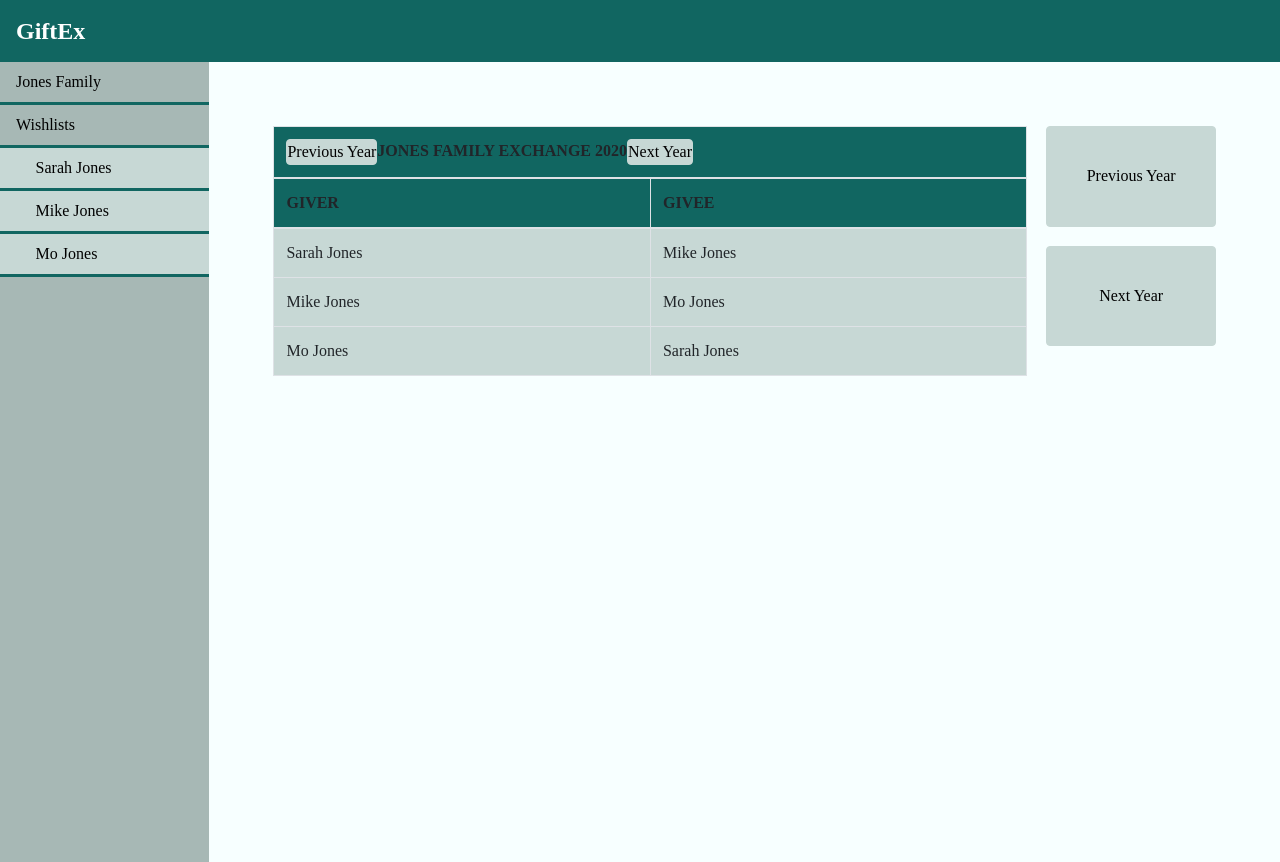
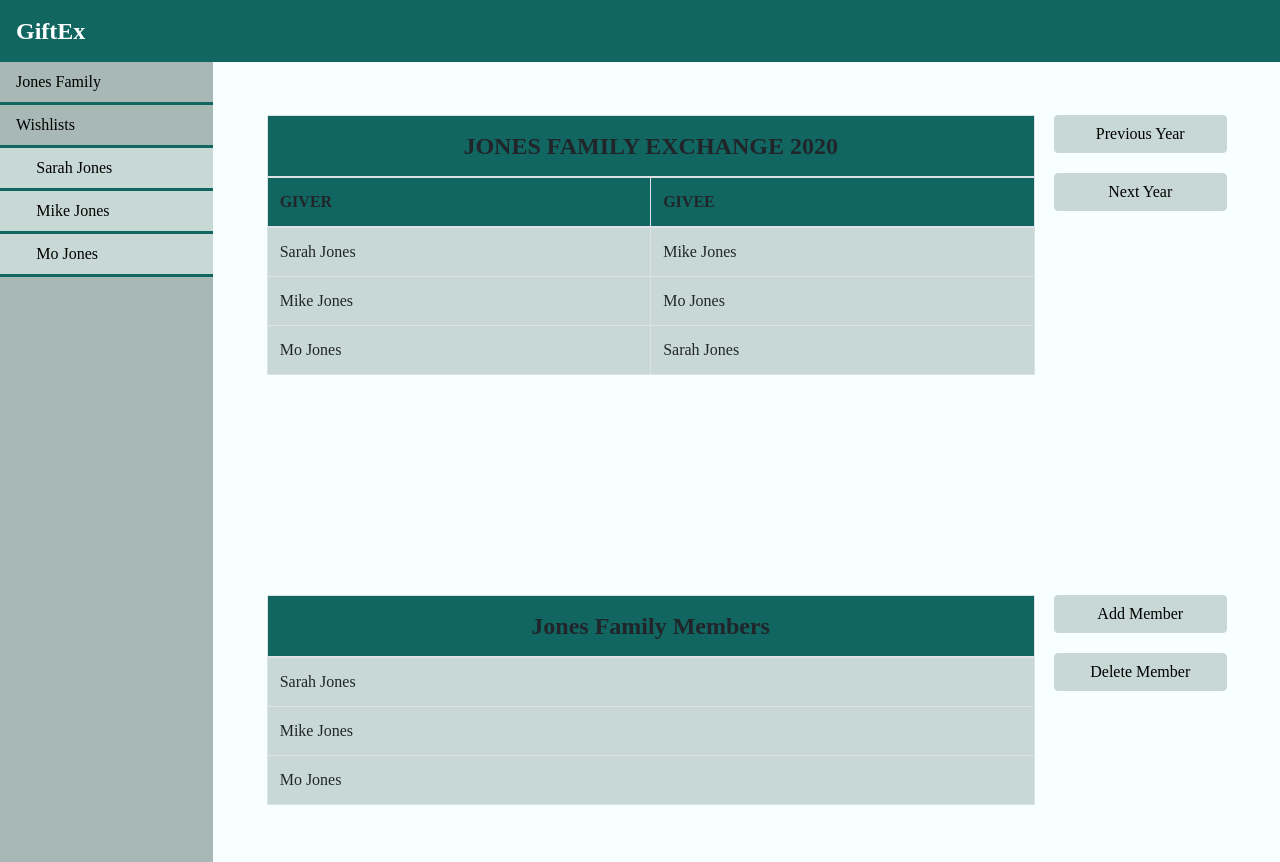
Before and after one commit to becaha/gift_ex, a React (Create React App) app: page / in a window 1280 px wide. Built offline with nearby package versions, Linux system fonts and the light colour scheme.

Commit message:
add new member form?

```diff
--- a/src/App.css
+++ b/src/App.css
@@ -1,4 +1,9 @@
+html {
+    overflow: auto;
+}
+
 html, body, div {
+    box-sizing:border-box;
     width: 100%;
     height: 100%;
     font-family: "Maiandra GD", serif;
@@ -27,6 +32,14 @@ p {
 
 .nav-link:active {
     background-color: #F7FFFF;
+}
+
+.no-link:active {
+    background-color: #A7B8B5;
+}
+
+.no-link:hover {
+    cursor: default;
 }
 
 .nav-link-parent {
@@ -64,16 +77,15 @@ p {
     padding: 5%;
     display: flex;
     flex-direction: row;
+    height: 40%;
+}
+
+.page-main {
+    height: 60%;
 }
 
 .main {
     width: 80%;
-}
-
-.table-head {
-    text-align: center;
-    font-weight: bolder;
-    font-size: x-large;
 }
 
 .thead {
@@ -84,9 +96,10 @@ p {
     background-color: #C7D8D5;
 }
 
-.btn-table{
-    margin: 0 !important;
-    padding: 0;
+.table-title {
+    text-align: center;
+    font-weight: bolder;
+    font-size: x-large;
 }
 
 .sidebar-right {
@@ -96,8 +109,15 @@ p {
     justify-content: flex-start;
 }
 
+input {
+    background-color: #C7D8D5;
+    border-color: #C7D8D5;
+    transition: none;
+    color: black;
+}
+
 .btn-primary {
-    height: 15%;
+    /*height: 15%;*/
     background-color: #C7D8D5;
     border-color: #C7D8D5;
     margin-bottom: 10%;
@@ -111,6 +131,16 @@ p {
     border-color: #116661;
 }
 
-.btn:focus {
+input:hover{
+    border-color: #116661;
+}
+
+
+.btn-table{
+    margin: 0;
+    padding: 1%;
+}
+
+.btn:focus, input:focus {
     box-shadow: none  !important;
 }
--- a/src/GroupExchange.js
+++ b/src/GroupExchange.js
@@ -1,13 +1,17 @@
 import React from 'react';
 import Table from "react-bootstrap/Table";
 import Button from "react-bootstrap/Button";
+import InputGroup from "react-bootstrap/InputGroup";
+import FormControl from "react-bootstrap/FormControl";
 
 export class GroupExchange extends React.Component {
     constructor(props){
         super(props);
-        this.state = {year: 2020};
+        this.state = {year: 2020, memberForm: null};
         this.nextYear = this.nextYear.bind(this);
         this.prevYear = this.prevYear.bind(this);
+        this.openMemberForm = this.openMemberForm.bind(this);
+        this.handleNewMember = this.handleNewMember.bind(this);
         this.exchangeIndex = 1;
     }
 
@@ -28,9 +32,24 @@ export class GroupExchange extends React.Component {
         this.setState({year: this.state.year - 1});
     }
 
-    // addMember(name) {
-    //     this.members.push(name);
-    // }
+    openMemberForm() {
+        if (this.state.memberForm === null) {
+            this.setState({memberForm: (<FormControl
+                placeholder="Member Name"
+                aria-label="Member Name"
+                aria-describedby="basic-addon1"
+                onSubmit={this.handleNewMember}
+            />)});
+        }
+        // else {
+        //     this.setState({memberForm: null});
+        // }
+    }
+
+    handleNewMember(event) {
+        console.log('new member name', event.target.value);
+        this.members.push(event.target.value);
+    }
 
     createAssignments() {
         const memberAssignments = this.props.members.map((member, index) => {
@@ -51,15 +70,22 @@ export class GroupExchange extends React.Component {
 
         const memberAssignments = this.createAssignments();
 
-        return <div className="page">
+        const rowMembers = this.props.members.map(member => {
+            return (
+                <tr>
+                    <td>{member}</td>
+                </tr>
+            )
+        });
+
+        return <div>
+            <div className="page page-main">
             <div className="main">
                 <Table bordered>
                     <thead className="thead">
-                    <tr className="table-title">
-                        <th colSpan="2">
-                            <Button className="btn-table" onClick={this.prevYear}>Previous Year</Button>
+                    <tr>
+                        <th colSpan="2" className="table-title">
                             {this.props.groupName.toUpperCase()} EXCHANGE {this.state.year}
-                            <Button className="btn-table" onClick={this.nextYear}>Next Year</Button>
                         </th>
                     </tr>
                     <tr>
@@ -78,6 +104,28 @@ export class GroupExchange extends React.Component {
                 {/*<Button>Add Member</Button>*/}
                 {/*<Button>Delete Member</Button>*/}
             </div>
-        </div>;
+
+        </div>
+            <div className="page">
+                <div className="main">
+                <Table bordered>
+                    <thead className="thead">
+                    <tr>
+                        <th colSpan="2" className="table-title">
+                            {this.props.groupName} Members
+                        </th>
+                    </tr>
+                    </thead>
+                    <tbody className="tbody">
+                    {rowMembers}
+                    </tbody>
+                </Table>
+                </div>
+                <div className="sidebar-right">
+                    <Button onClick={this.openMemberForm}>Add Member {this.state.memberForm}</Button>
+                    <Button>Delete Member</Button>
+                </div>
+            </div>
+            </div>;
     }
 }
--- a/src/Screen.js
+++ b/src/Screen.js
@@ -44,7 +44,7 @@ export class Screen extends React.Component {
         <div className="sidebar">
             <Nav defaultActiveKey="/home" className="flex-column">
             <Nav.Link href="/home" onClick={this.setGroupPage}>{this.props.groupName}</Nav.Link>
-            <Nav.Link href="#">Wishlists</Nav.Link>
+            <Nav.Link className="no-link">Wishlists</Nav.Link>
             <Nav.Link className="nav-link-parent" style={{paddingTop: 0, paddingBottom: 0, paddingRight: 0}}>
                 {navLinks}
             </Nav.Link>
```
